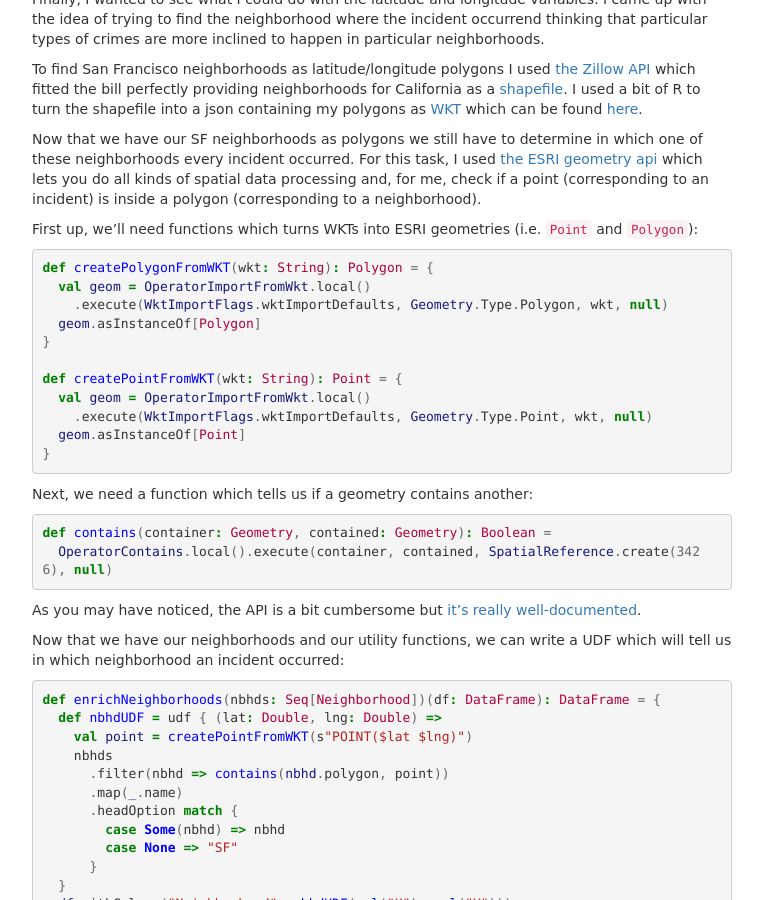
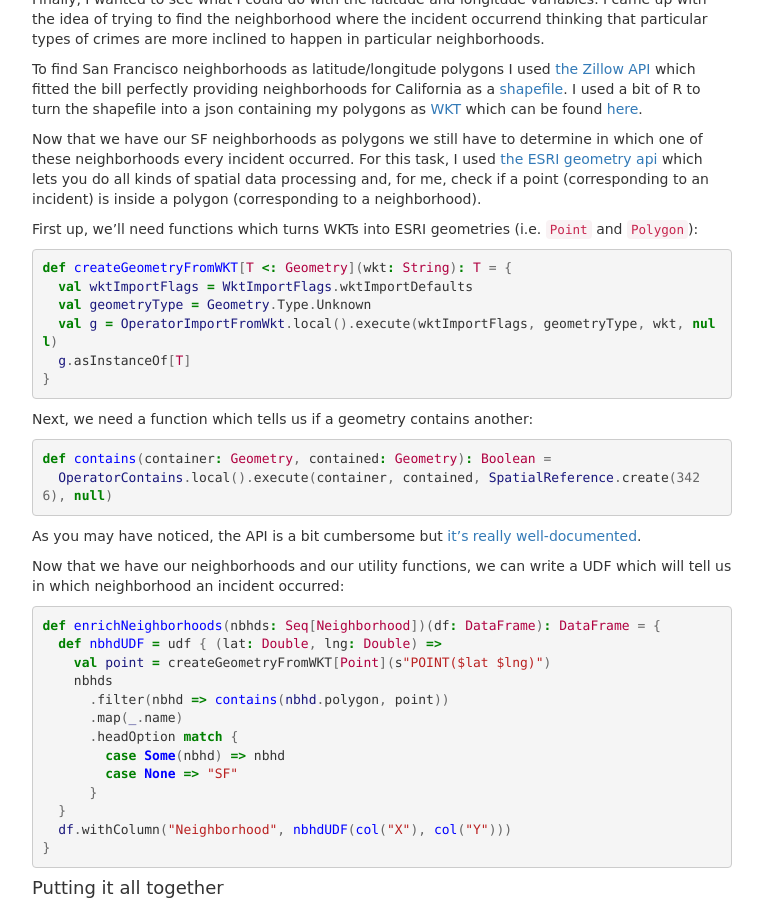
Before and after one commit to BenFradet/benfradet.github.io, a Jekyll site: the page built from _posts/2016-06-08-SF-crime-classification-with-Apache-Spark.md, in a window 1280 px wide and 900 px high, scrolled down 6107 px. Shown: the whole window, without its empty margins (258-1021 px from the left). Built offline with Jekyll 4.4.1, drawn with Linux system fonts in a browser that asks for light colours; nearby versions of some CDN libraries; comment, search, counter and statistics services are not loaded.

Commit message:
fixed createGeometryFromWkt

```diff
--- a/_posts/2016-06-08-SF-crime-classification-with-Apache-Spark.md
+++ b/_posts/2016-06-08-SF-crime-classification-with-Apache-Spark.md
@@ -397,16 +397,11 @@ First up, we'll need functions which turns WKTs into ESRI geometries
 (i.e. `Point` and `Polygon`):
 
 {% highlight scala %}
-def createPolygonFromWKT(wkt: String): Polygon = {
-  val geom = OperatorImportFromWkt.local()
-    .execute(WktImportFlags.wktImportDefaults, Geometry.Type.Polygon, wkt, null)
-  geom.asInstanceOf[Polygon]
-}
-
-def createPointFromWKT(wkt: String): Point = {
-  val geom = OperatorImportFromWkt.local()
-    .execute(WktImportFlags.wktImportDefaults, Geometry.Type.Point, wkt, null)
-  geom.asInstanceOf[Point]
+def createGeometryFromWKT[T <: Geometry](wkt: String): T = {
+  val wktImportFlags = WktImportFlags.wktImportDefaults
+  val geometryType = Geometry.Type.Unknown
+  val g = OperatorImportFromWkt.local().execute(wktImportFlags, geometryType, wkt, null)
+  g.asInstanceOf[T]
 }
 {% endhighlight %}
 
@@ -426,7 +421,7 @@ which will tell us in which neighborhood an incident occurred:
 {% highlight scala %}
 def enrichNeighborhoods(nbhds: Seq[Neighborhood])(df: DataFrame): DataFrame = {
   def nbhdUDF = udf { (lat: Double, lng: Double) =>
-    val point = createPointFromWKT(s"POINT($lat $lng)")
+    val point = createGeometryFromWKT[Point](s"POINT($lat $lng)")
     nbhds
       .filter(nbhd => contains(nbhd.polygon, point))
       .map(_.name)
```
